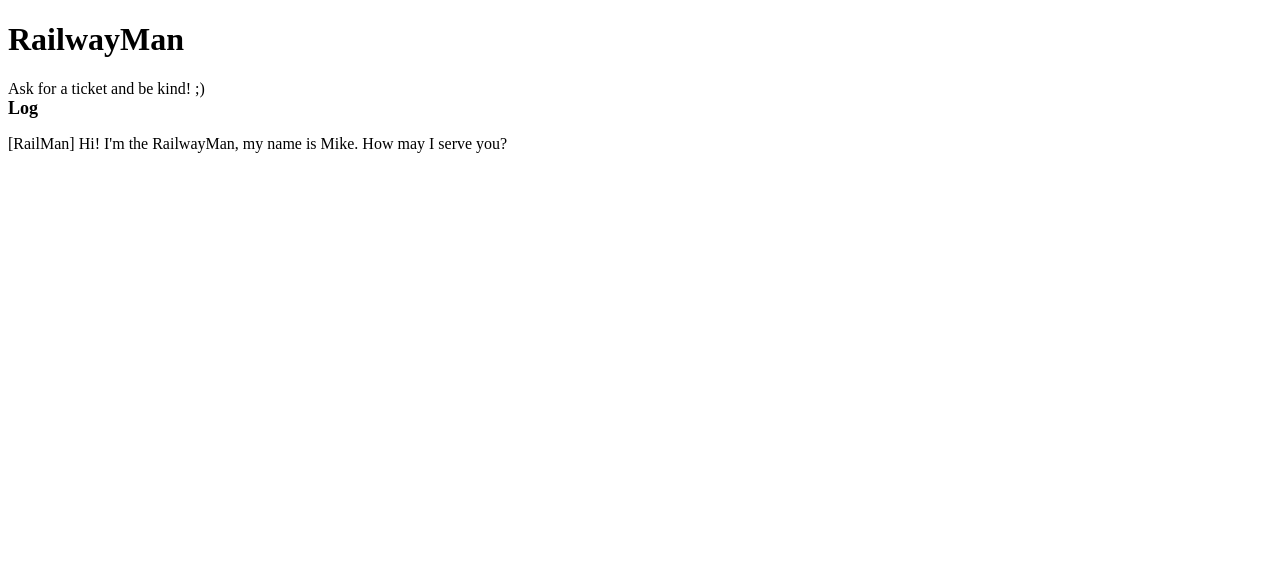
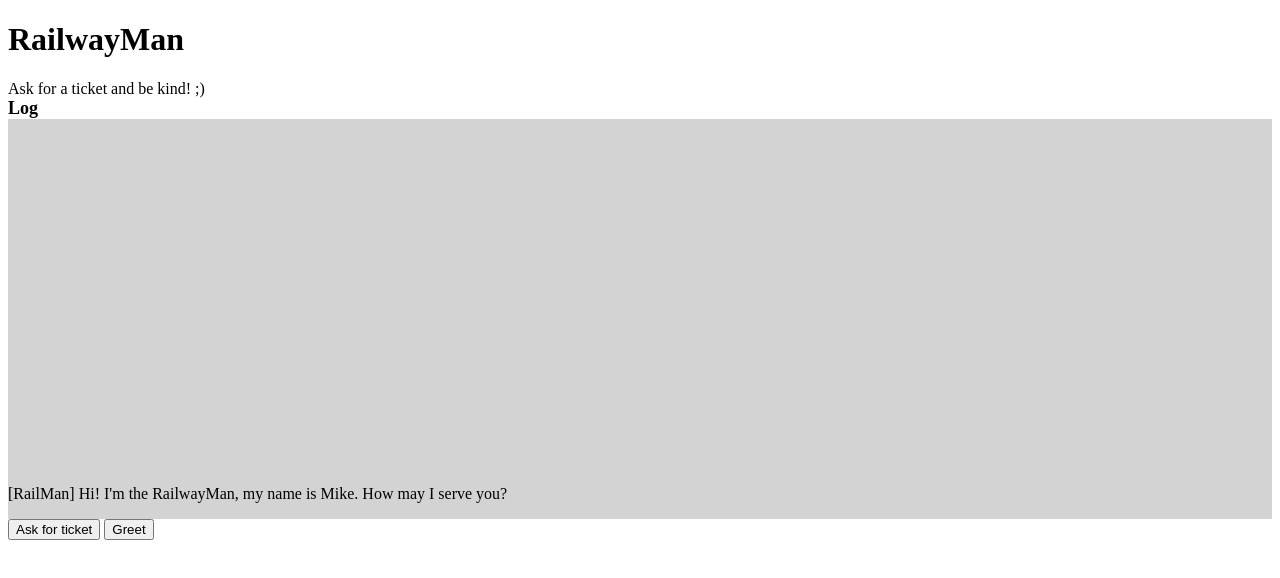
Before and after one commit to FrancescoLimpias/js-biglietto-treno-form, a plain HTML site: page index.html in a window 1280 px wide. Drawn offline with Linux system fonts and the light colour scheme.

Commit message:
Added buttons for basic interactions

```diff
--- a/index.html
+++ b/index.html
@@ -22,6 +22,10 @@
 
         </div>
     </div>
+    <div id="interactions">
+        <button onclick="RailMan.askForTicket()">Ask for ticket</button>
+        <button onclick="RailMan.compliment()">Greet</button>
+    </div>
     <script src="main.js"></script>
 </body>
 </html>
--- a/main.js
+++ b/main.js
@@ -106,12 +106,15 @@ class RailwayMan {
     }
 
     compliment() {
+        sendLog("Nice to meet you!", "You")
         this.#say("Oh thanks! I really needed that today!");
         this.#mood = "GOOD";
     }
 
     askForTicket(form) {
-        // Greets player
+        // You ask for ticket
+        sendLog("I need a ticket", "You");
+        // RailMan greets player
         this.#say("Ohh I see, so you need a ticket...");
 
         if (form) {
--- a/style.css
+++ b/style.css
@@ -4,9 +4,13 @@
 }
 
 #log{
-    max-height: 50vh;
+    background-color: lightgray;
+
+    /* Fixed Height */
+    height: 50vh;
     overflow-y: auto;
 
+    /* Inverted Scroll */
     display: flex;
     flex-direction: column-reverse;
 }
```
